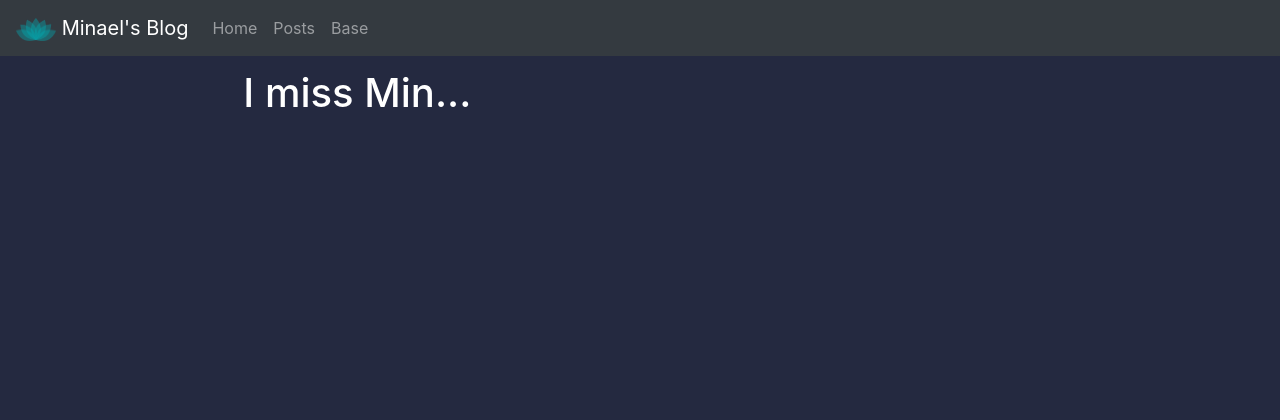
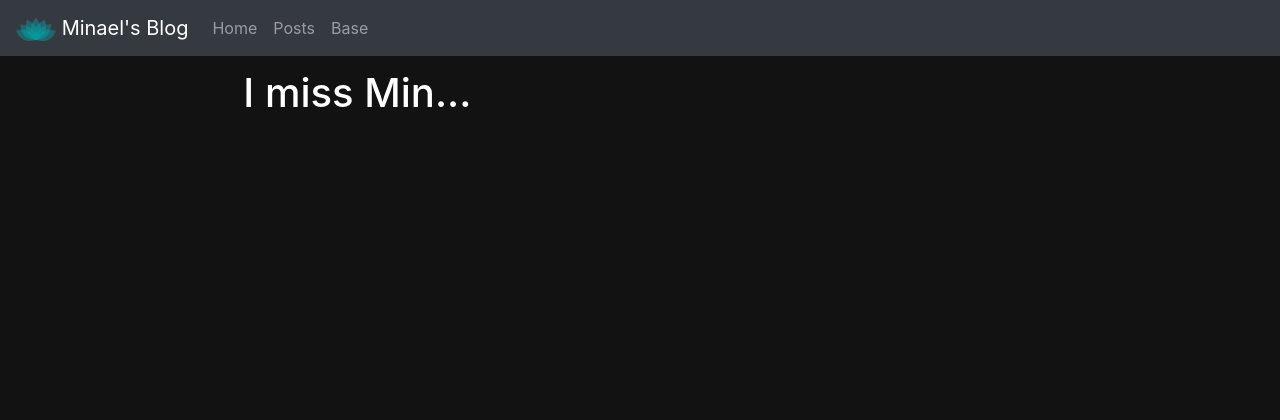
Before and after one commit to shaiene-industries/Loop, a Django app: page / in a window 1280 px wide. Shown: the top 420 px of the page. Run offline with Django 3.2, Linux system fonts and the light colour scheme; some libraries are stand-ins or nearby versions.

Commit message:
Dark background following MD

```diff
--- a/static/base/css/style.css
+++ b/static/base/css/style.css
@@ -4,7 +4,7 @@ html{
     min-height: 100%;
 }
 body{
-    background-color: #242940;
+    background-color: #121212;
     margin-bottom: 60px;
 }
 nav{
```
